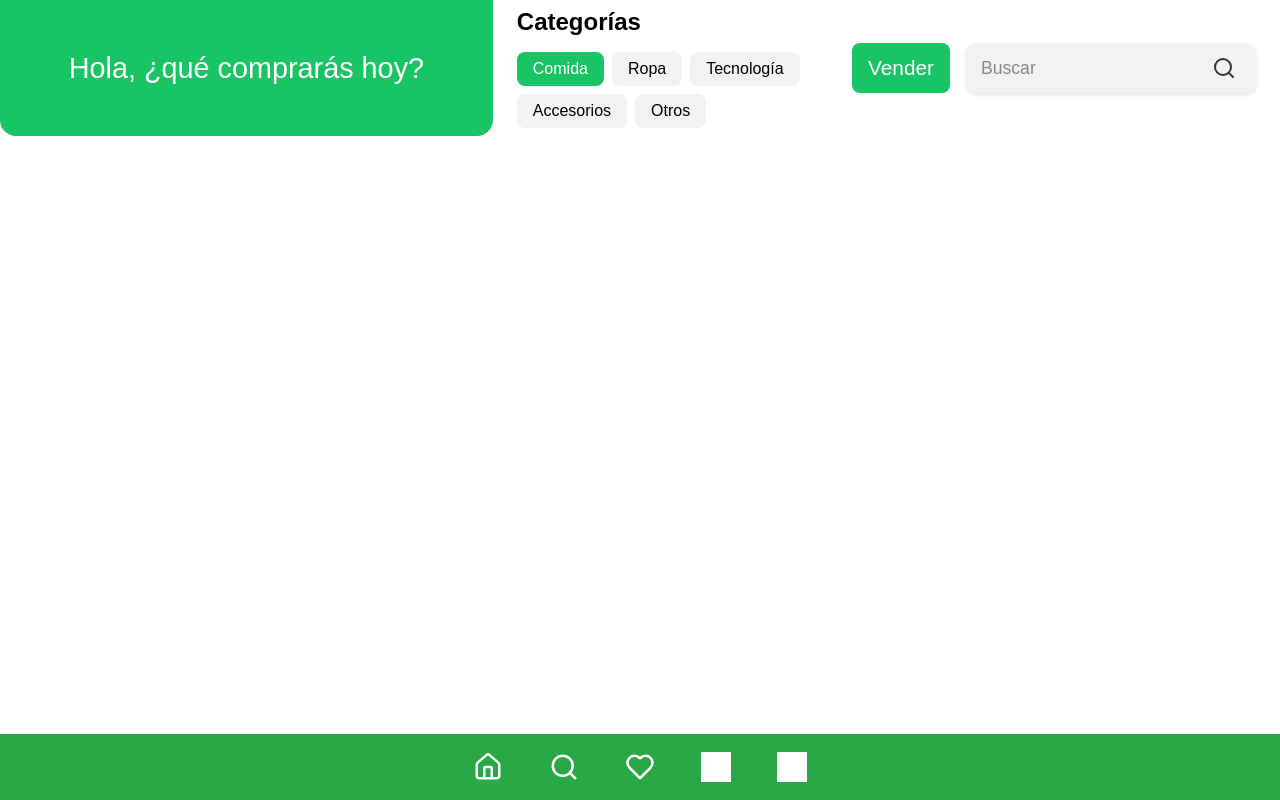
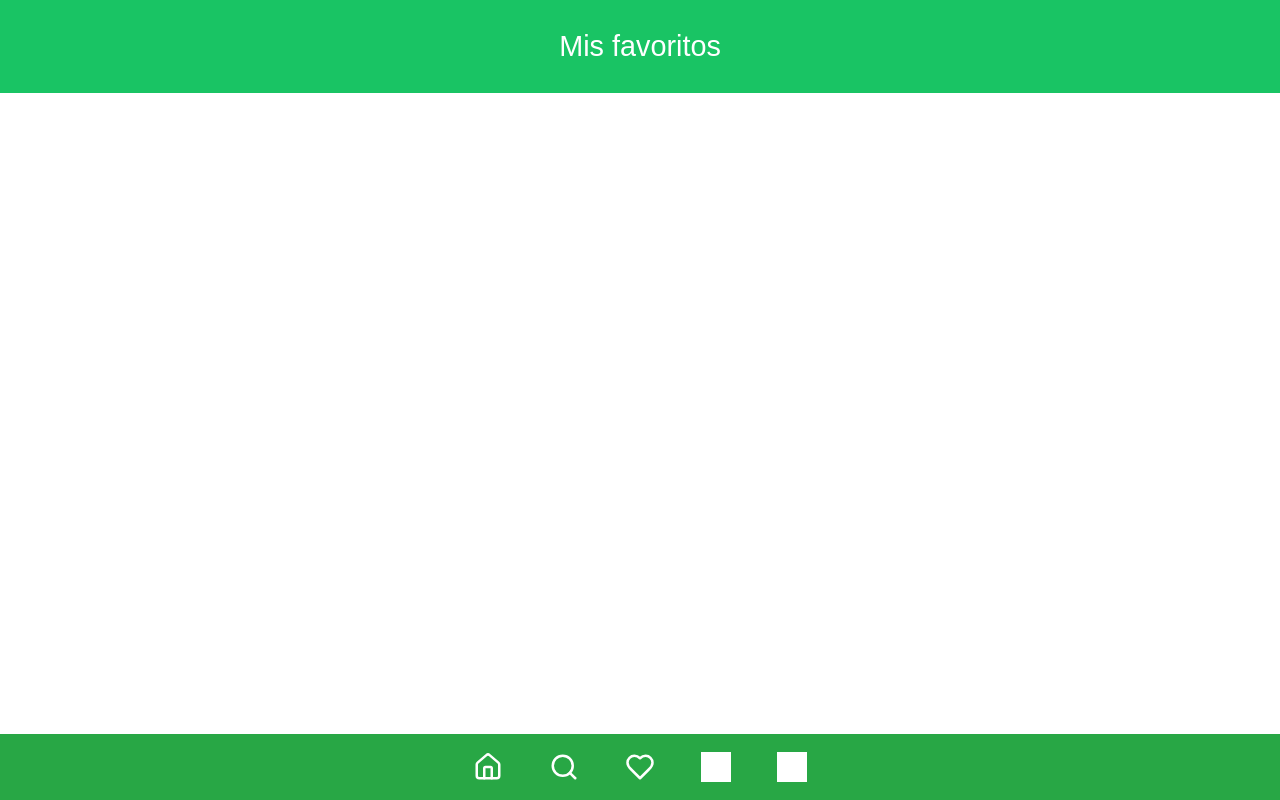
Before and after one commit to Yordi984/Tienda-App-Web-, a React (Vite) app in the folder client/: page /favoritos in a window 1280 px wide. Built offline with nearby package versions, Linux system fonts and the light colour scheme; grey boxes are pictures that could not be loaded.

Commit message:
Use simpler header in Favoritos page

```diff
--- a/client/src/pages/favoritos/Favoritos.tsx
+++ b/client/src/pages/favoritos/Favoritos.tsx
@@ -1,6 +1,6 @@
 import { useEffect, useState } from 'react';
-import HeaderWithSearchbar from '../../components/HeaderWithSearchbar';
 import ProductCard from '../../components/ProductCard';
+import HeaderComponent from '../../components/ui/HeaderComponent';
 import NavBar from '../../components/ui/Navbar';
 import {
   changeFavorite,
@@ -10,26 +10,13 @@ import type { Product } from '../../types';
 import styles from './Favoritos.module.css';
 
 export default function Productos() {
-  const [searchTerm, setSearchTerm] = useState<string | null>(null);
-  const [selectedCategory, setSelectedCategory] = useState<string | null>(null);
   const [products, setProducts] = useState<Product[]>([]);
 
   const vendedorId = localStorage.getItem('vendedorId');
 
-  const categories = [
-    { label: 'Comida', value: 'comida' },
-    { label: 'Ropa', value: 'ropa' },
-    { label: 'Tecnología', value: 'tecnologia' },
-    { label: 'Accesorios', value: 'accesorios' },
-    { label: 'Otros', value: 'otros' },
-  ];
-
   useEffect(() => {
     if (vendedorId) {
-      getFavoriteProducts(parseInt(vendedorId, 10), {
-        searchTerm: searchTerm ?? undefined,
-        category: selectedCategory ?? undefined,
-      })
+      getFavoriteProducts(parseInt(vendedorId, 10))
         .then((data) => {
           setProducts(data);
         })
@@ -38,17 +25,7 @@ export default function Productos() {
           setProducts([]);
         });
     }
-  }, [vendedorId, searchTerm, selectedCategory]);
-
-  const handleSearch = (searchTerm: string) => {
-    setSearchTerm(searchTerm);
-    console.log(`Search term updated: ${searchTerm}`);
-  };
-
-  const handleFilter = (category: string) => {
-    setSelectedCategory(category);
-    console.log(`Category selected: ${category}`);
-  };
+  }, [vendedorId]);
 
   const handleFavorite = (product: Product) => {
     if (vendedorId) {
@@ -60,12 +37,7 @@ export default function Productos() {
 
   return (
     <div>
-      <HeaderWithSearchbar
-        title='Hola, ¿qué comprarás hoy?'
-        categories={categories}
-        onSearch={handleSearch}
-        onFilter={handleFilter}
-      />
+      <HeaderComponent text='Mis favoritos' />
 
       <div className={styles.productGrid}>
         {products.map((product) => (
```
